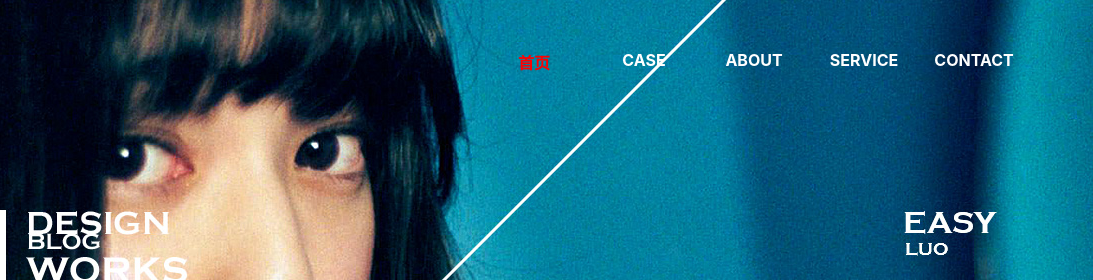
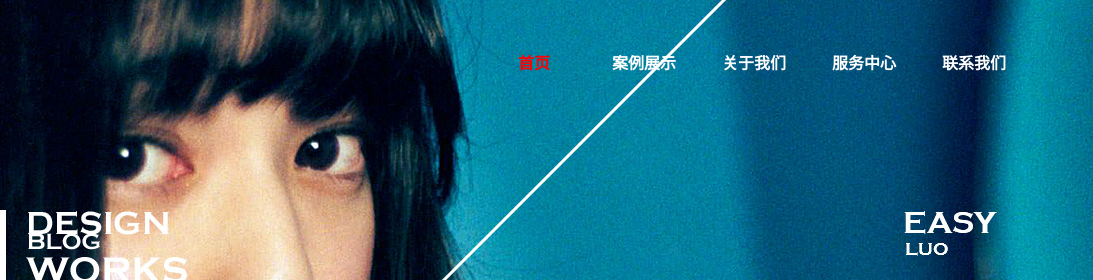
Before and after one commit to liukaiyu-swag/-, a plain HTML site: page index.html in a window 1280 px wide. Shown: the top 280 px of the page, 187-1280 px from the left. Drawn offline with Linux system fonts and the light colour scheme.

Commit message:
Update index.html

```diff
--- a/index.html
+++ b/index.html
@@ -16,16 +16,16 @@
 					<a href="index.html">首页</a>
 				</li>
 				<li>
-					<a href="case.html">CASE</a>
+					<a href="case.html">案例展示</a>
 				</li>
 				<li>
-					<a href="about-us.html">ABOUT</a>
+					<a href="about-us.html">关于我们</a>
 				</li>
 				<li>
-					<a href="service.html">SERVICE</a>
+					<a href="service.html">服务中心</a>
 				</li>
 				<li>
-					<a href="contant-us.html">CONTACT</a>
+					<a href="contant-us.html">联系我们</a>
 				</li>
 			</ul>
 		</div>
```
